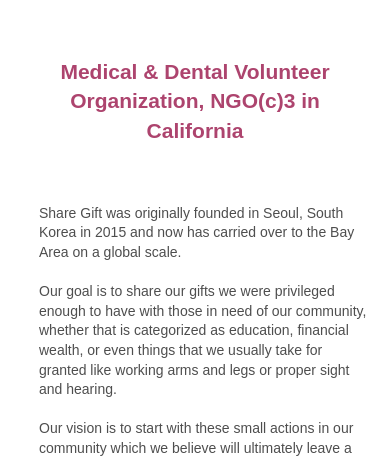
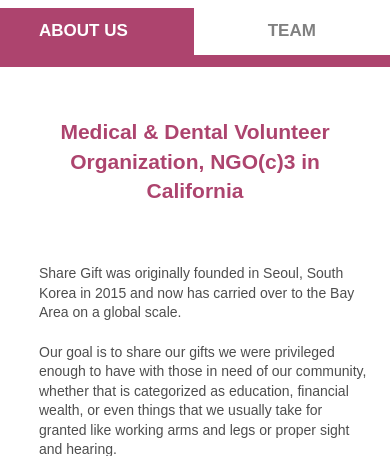
Before and after one commit to yeet1miester/shareGift, a Django app: page /aboutus/ in a window 390 px wide. Shown: the part 60-516 px from the top of the page. Run offline with Django 3.2, Linux system fonts and the light colour scheme; some libraries are stand-ins or nearby versions; some web fonts are replaced.

Commit message:
#39 - [aboutus] Header 부분 aboutUs/Team으로 나눠지게 추가

```diff
--- a/Webapp/firstProject/shareGift/static/css/main.css
+++ b/Webapp/firstProject/shareGift/static/css/main.css
@@ -197,6 +197,27 @@ br.mo {display: none;}
 @media screen and (max-width:1100px){
     .wrap {min-width: 100%;}
 
+    /*about Us*/
+    section.visual3 .visual4About{
+        background: #AD446E;
+        font-weight: bold;
+        padding : 3% 15%;
+        color: #fff;
+        text-align: center;
+        font-size: 17px;
+        float: left;
+    }
+
+    section .visual5Team{
+        background: white;
+        font-weight: bold;
+        padding: 3% 23%;
+        color: gray;
+        text-align: center;
+        font-size: 17px;
+        float: right;
+    }
+
     /*Branch*/
     .branchTitlePurple{margin-top: 6vh; color:#fff; background-color: #ad446eff; padding:10%; padding-bottom: 20%;}
     .branchTitlePurple h1.title{font-size: 4rem;}
@@ -227,7 +248,7 @@ br.mo {display: none;}
     section.subheaderTeam .name2{margin-left: 5%; color:darkgray; font-size: 25px;}
 
     /*volunteering*/
-    section.visual3 {margin-top: 4vh; padding-bottom: 7vh; position: relative; background-color: #AD446E;}
+    section.visual3 {margin-top: 4vh; padding-bottom: 6.5vh; position: relative; background-color: #AD446E;}
     section.visual1 {padding-bottom: 7vh; position: relative;}
     section .visual5{
         background: white;
@@ -385,6 +406,28 @@ br.mo {display: none;}
         border: white;
         text-align: center;
     }
+
+    /*about Us*/
+    section.visual3 .visual4About{
+        background: #AD446E;
+        font-weight: bold;
+        padding : 3% 15%;
+        color: #fff;
+        text-align: center;
+        font-size: 17px;
+        float: left;
+    }
+
+    section .visual5Team{
+        background: white;
+        font-weight: bold;
+        padding: 3% 23%;
+        color: gray;
+        text-align: center;
+        font-size: 17px;
+        float: right;
+    }
+
     .Volunteering{
         width:30%;
         height:15%;
@@ -504,6 +547,27 @@ br.mo {display: none;}
         text-align: center;
         font-size: 17px;
         float: left;
+    }
+
+    /*about Us*/
+    section.visual3 .visual4About{
+        background: #AD446E;
+        font-weight: bold;
+        padding : 3% 10%;
+        color: #fff;
+        text-align: center;
+        font-size: 17px;
+        float: left;
+    }
+
+    section .visual5Team{
+        background: white;
+        font-weight: bold;
+        padding: 3% 19%;
+        color: gray;
+        text-align: center;
+        font-size: 17px;
+        float: right;
     }
 
     /*publications*/
--- a/Webapp/firstProject/shareGift/templates/frontend/aboutUs/aboutus.html
+++ b/Webapp/firstProject/shareGift/templates/frontend/aboutUs/aboutus.html
@@ -48,7 +48,15 @@
                     </ul>
                 </nav>
             </header>
-            <div class= "subheader" style="margin: 30% 5% 5%;">
+            <section class="visual3">
+                <div class="visual4About" onclick = "location.href='/aboutus'">
+                    ABOUT US
+                </div>
+                <div class="visual5Team" onclick="location.href='/team'">
+                    TEAM
+                </div>
+            </section>
+            <div class= "subheader" style="margin: 13% 5% 5%;">
                 Medical & Dental Volunteer Organization, NGO(c)3 in California
             </div>
             <br>
```
